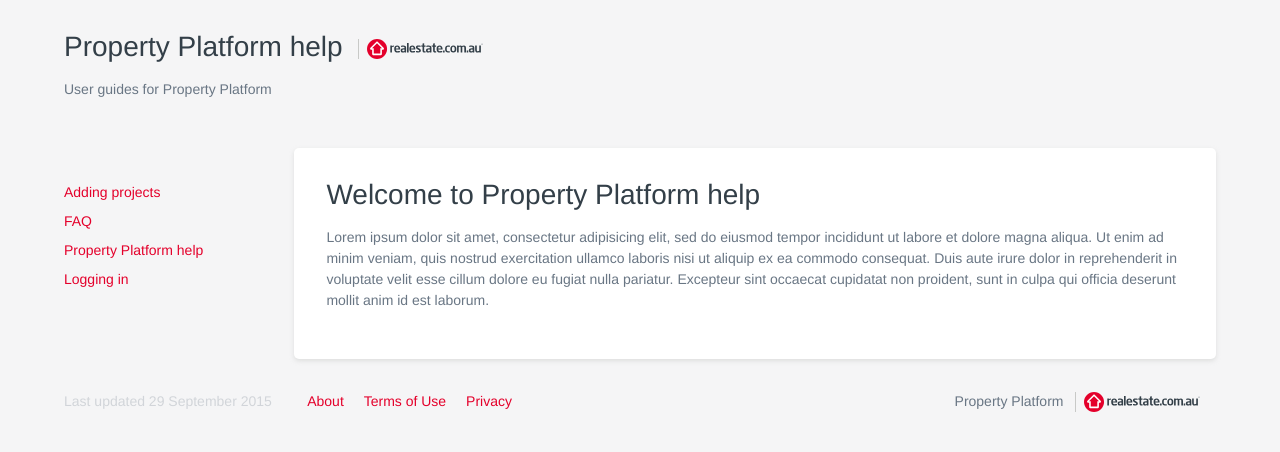
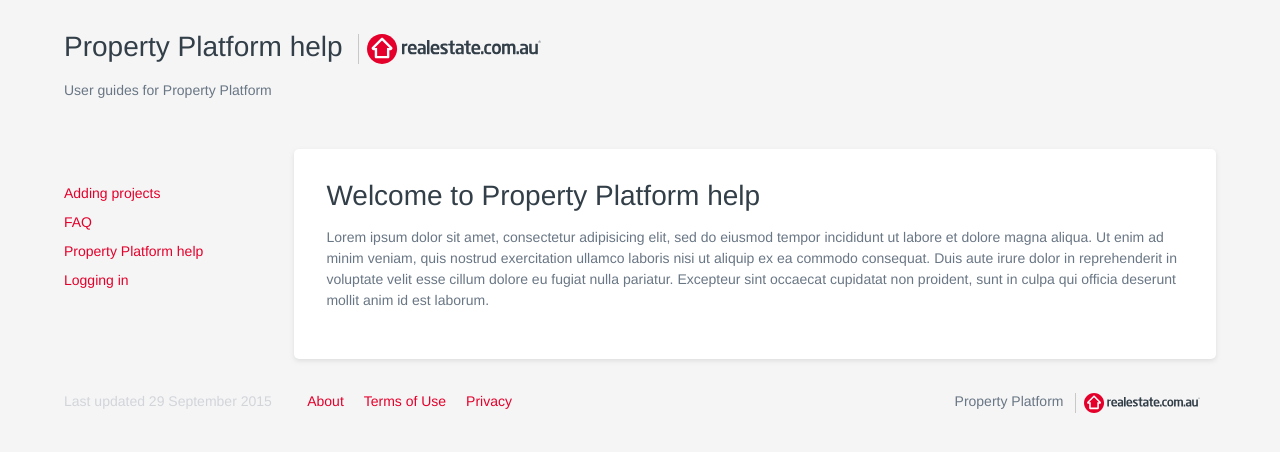
Before and after one commit to property-platform/property-platform.github.io, a Jekyll site: the page built from index.md, in a window 1280 px wide. Shown: the top 452 px of the page. Built offline with Jekyll 4.4.1, drawn with Linux system fonts in a browser that asks for light colours; some web fonts are replaced.

Commit message:
"make the logo bigger"

```diff
--- a/_layouts/default.html
+++ b/_layouts/default.html
@@ -19,7 +19,7 @@
         <h1>
           <a href="/">
             Property Platform help
-            <img height="20px" src="/images/realestate.com.au.svg" alt="Realestate.com.au">
+            <img height="30px" src="/images/realestate.com.au.svg" alt="Realestate.com.au">
           </a>
         </h1>
       <p>User guides for Property Platform</p>
```
